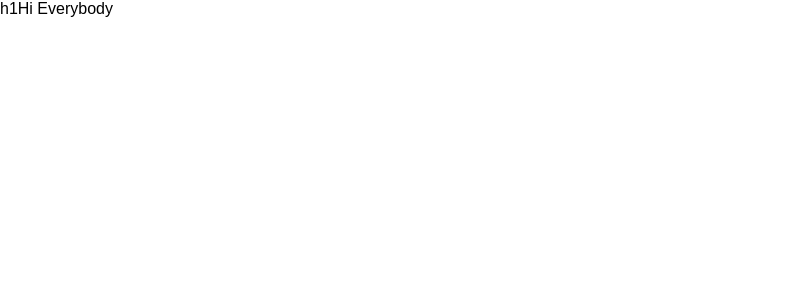
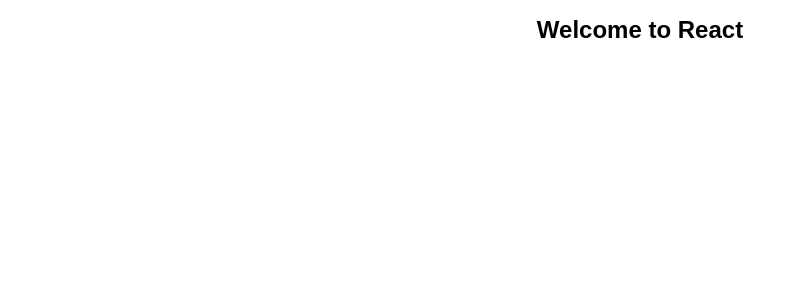
Before and after one commit to ideascomealive/cra-demo, a React (Create React App) app: page / in a window 1280 px wide. Shown: the top 300 px of the page, without its empty margins (0-805 px from the left). Built offline with nearby package versions, Linux system fonts and the light colour scheme.

Commit message:
02 back to JSX

```diff
--- a/src/App.js
+++ b/src/App.js
@@ -3,19 +3,11 @@
 
 class App extends Component {
     render() {
-        // return (
-        // <div className="App">
-        //   <header className="App-header">
-        //     <h1 className="App-title">Welcome to React</h1>
-        //   </header>
-        //   <p className="App-intro">
-        //     To get started, edit <code>src/App.js</code> and save to reload.
-        //   </p>
-        // </div>
-        // );
-
-        // this is a js way to create a react component - could run in the browser standalone
-        return React.createElement('div', null, 'h1', 'Hi Everybody');
+        return (
+        <div className="App">
+            <h1 className="App-title">Welcome to React</h1>
+        </div>
+        );
     }
 }
 
```
